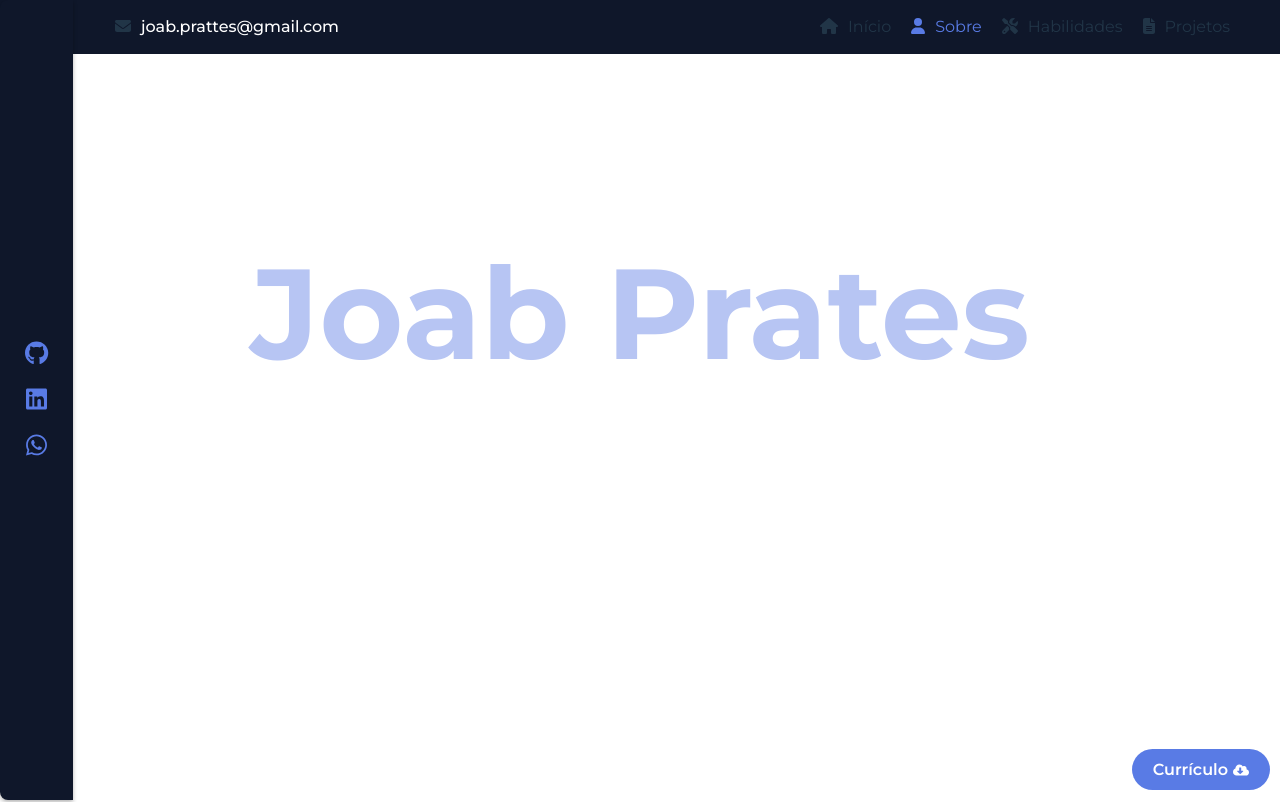
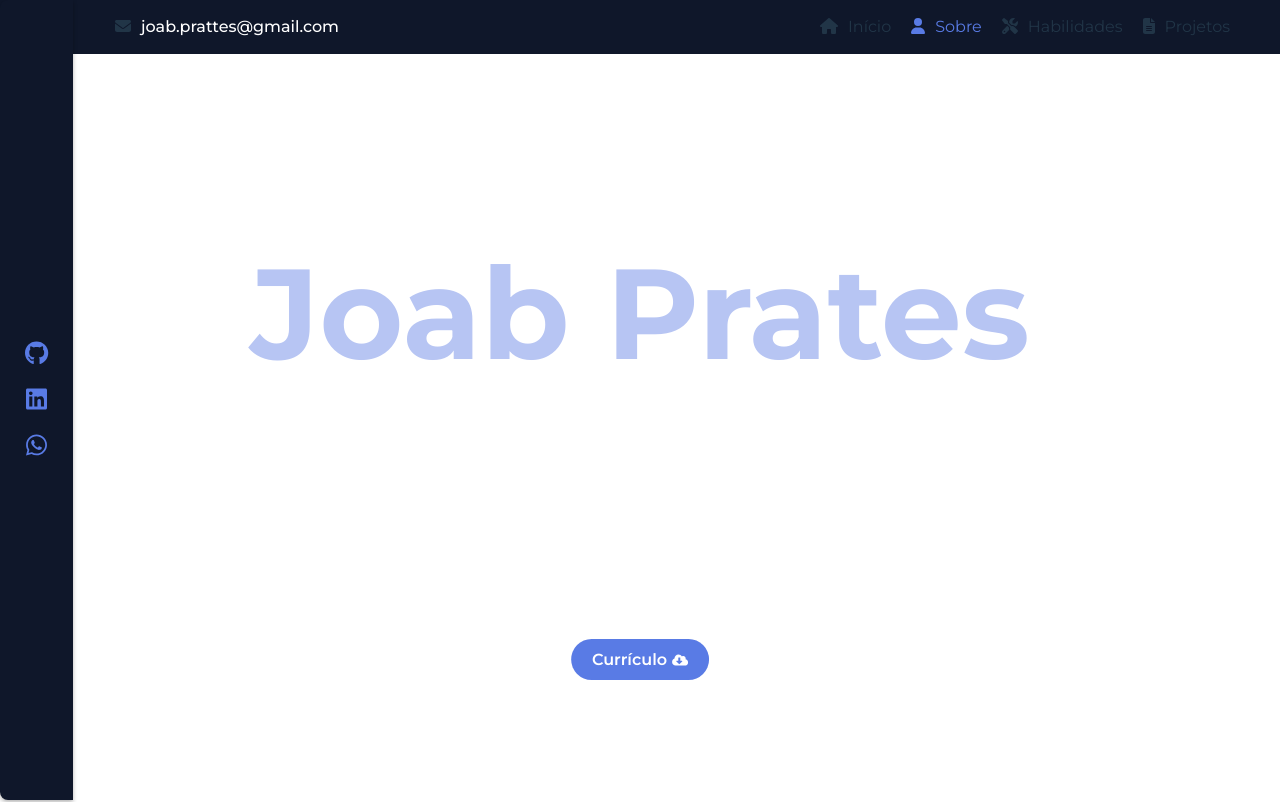
Before and after one commit to Jooab/portfolio, a React (Vite) app: page / in a window 1280 px wide. Shown: the top 802 px of the page. Built offline with nearby package versions, Linux system fonts and the light colour scheme.

Commit message:
centralizando o botão de download do curriculo

```diff
--- a/src/components/about/index.tsx
+++ b/src/components/about/index.tsx
@@ -22,9 +22,9 @@ export const About = () => {
           <StyledSpan>TypeScript e Jest</StyledSpan>, sempre criando interfaces
           modernas, responsivas e intuitivas. <br />
           Além disso, estou sempre explorando novas tecnologias e boas práticas
-          para desenvolver soluções eficientes. Atualme nte, estou em bus ca de
+          para desenvolver soluções eficientes. Atualmente, estou em busca de
           uma oportunidade na área de desenvolvimento frontend para aplicar meus
-          conh ecimentos, crescer profissionalmente e contribu ir com projetos
+          conhecimentos, crescer profissionalmente e contribuir com projetos
           inovadores. Acredito no poder da tecnologia para transformar ideias em
           realidade e estou pronto para enfrentar novos desafios!
         </p>
--- a/src/components/button/css.tsx
+++ b/src/components/button/css.tsx
@@ -1,9 +1,10 @@
 import styled from "styled-components";
 
 export const StyledButton = styled.button`
-  position: fixed;
-  bottom: 10px;
-  right: 10px;
+  position: absolute;
+  bottom: 80px;
+  right: 50%;
+  transform: translateX(50%);
   display: flex;
   gap: 5px;
   align-items: center;
@@ -17,6 +18,6 @@ export const StyledButton = styled.button`
   font-weight: 600;
 
   &:hover {
-    transform: scale(1.05);
+    transform: scale(1.05) translateX(50%);
   }
 `;
--- a/src/components/home/index.tsx
+++ b/src/components/home/index.tsx
@@ -4,7 +4,6 @@ import { Welcome } from "../welcome";
 import { About } from "../about";
 import { Skills } from "../skills";
 import { Projects } from "../projects";
-import { Button } from "../button";
 import AOS from "aos";
 import "aos/dist/aos.css";
 import { useEffect } from "react";
@@ -24,7 +23,6 @@ export const Home = () => {
       <About />
       <Skills />
       <Projects />
-      <Button />
     </>
   );
 };
--- a/src/components/welcome/index.tsx
+++ b/src/components/welcome/index.tsx
@@ -1,6 +1,7 @@
 import { Section, Hello, Name, Dev, WelcomeSection } from "./css";
 import { useContext } from "react";
 import { InViewContext } from "../../contexts/inViewContext";
+import { Button } from "../button";
 
 export const Welcome = () => {
   const { beginRef } = useContext(InViewContext);
@@ -11,6 +12,7 @@ export const Welcome = () => {
         <Hello>Olá, eu sou</Hello>
         <Name>Joab Prates</Name>
         <Dev>Desenvolvedor Frontend</Dev>
+        <Button />
       </WelcomeSection>
 
     </Section>
```
